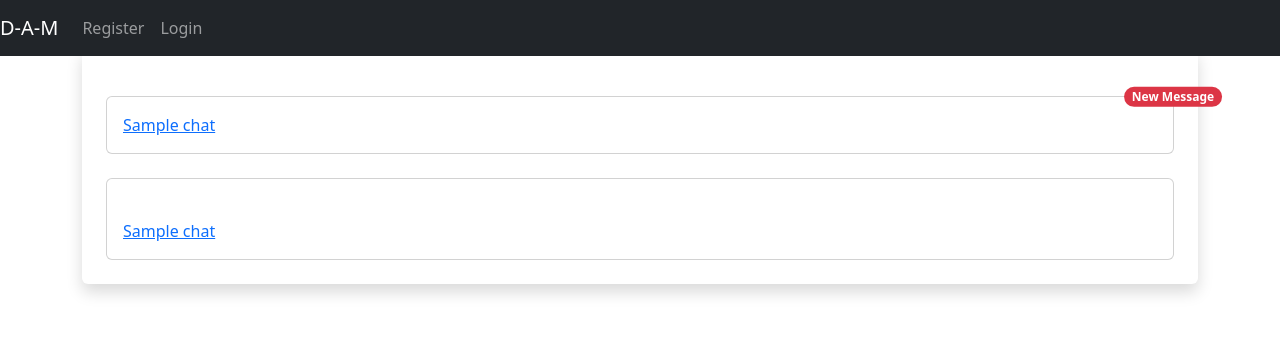
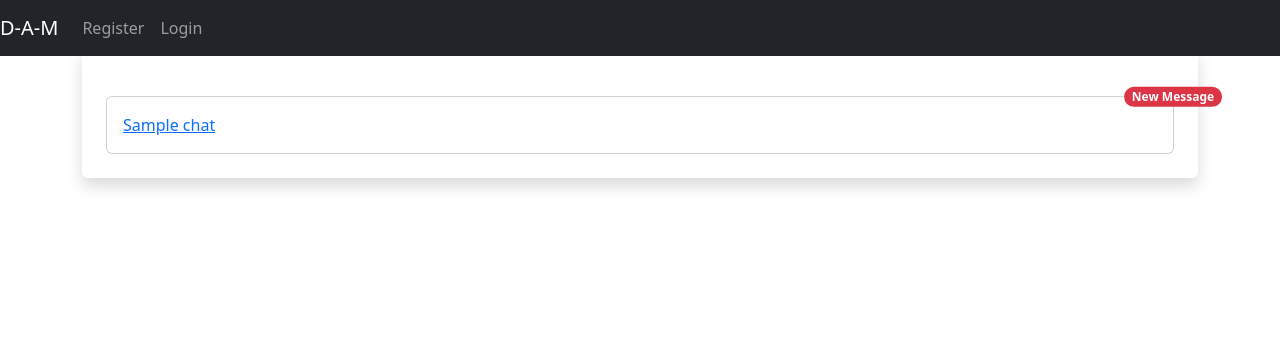
Before and after one commit to mohamad-liyaghi/django-anonmarket, a Django app: template apps/message/templates/message/chat-list.html in a window 1280 px wide. Shown: the top 356 px of the page. Run offline with Django 4.2, Linux system fonts and the light colour scheme; the template is opened without the code that fills it: most values are stand-ins (such as "Sample title", 1, 10 or a date in 2020).

Commit message:
A bug related to chat list fixed

```diff
--- a/apps/message/templates/message/chat-list.html
+++ b/apps/message/templates/message/chat-list.html
@@ -5,7 +5,7 @@
 {% block body %}
 
 
-  {% for chat in creator_chats  %}
+  {% for chat in chats  %}
     <br>
     <div class="card">
       <div class="card-body">
@@ -26,14 +26,4 @@
 
   {% endfor %}
 
-{% for chat in member_chats  %}
-    <br>
-    <div class="card">
-      <br><div class="card-body">
-        <a href="{% url 'message:chat-detail' chat.id chat.code %}">{{ chat }}</a>
-      </div>
-    </div>
-
-  {% endfor %}
-
 {% endblock body %}
--- a/apps/message/views.py
+++ b/apps/message/views.py
@@ -18,10 +18,8 @@ class ChatList(LoginRequiredMixin, TemplateView):
 
     def get_context_data(self, **kwargs):
         context = super(ChatList, self).get_context_data(**kwargs)
-
-        context['creator_chats'] = self.request.user.chat_member.all()
-        context['member_chats'] = self.request.user.chat_creator.all()
-
+        context["chats"] = Chat.objects.filter(Q(creator=self.request.user)
+                                               | Q(member=self.request.user))
 
         return context
 
--- a/templates/base/error/500.html
+++ b/templates/base/error/500.html
@@ -5,4 +5,4 @@
 {% block body %}
 <h3>Sth went wrong, contact site admins.</h3> <br>
 
-{% endblock body %}
+{% endblock body %}\
```
